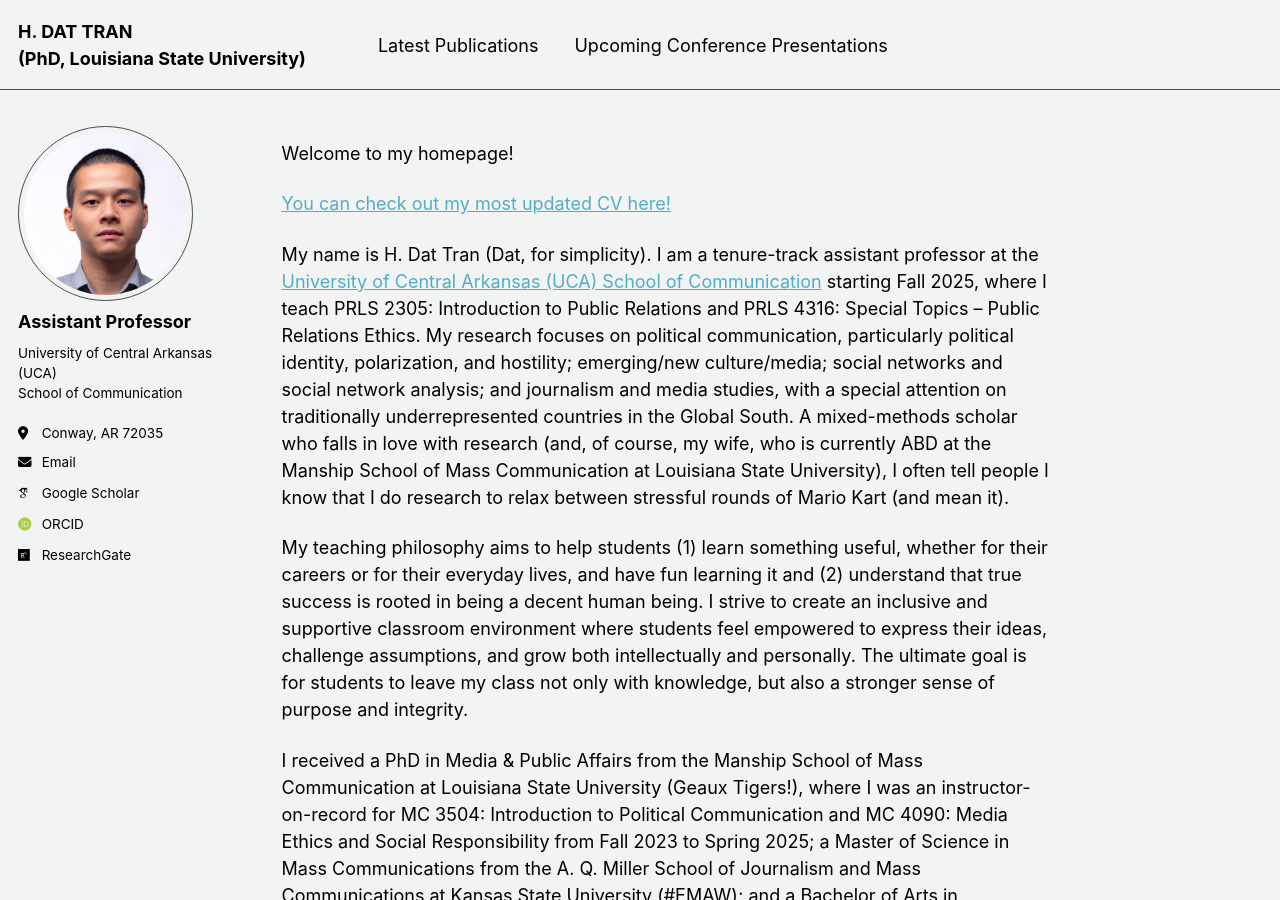
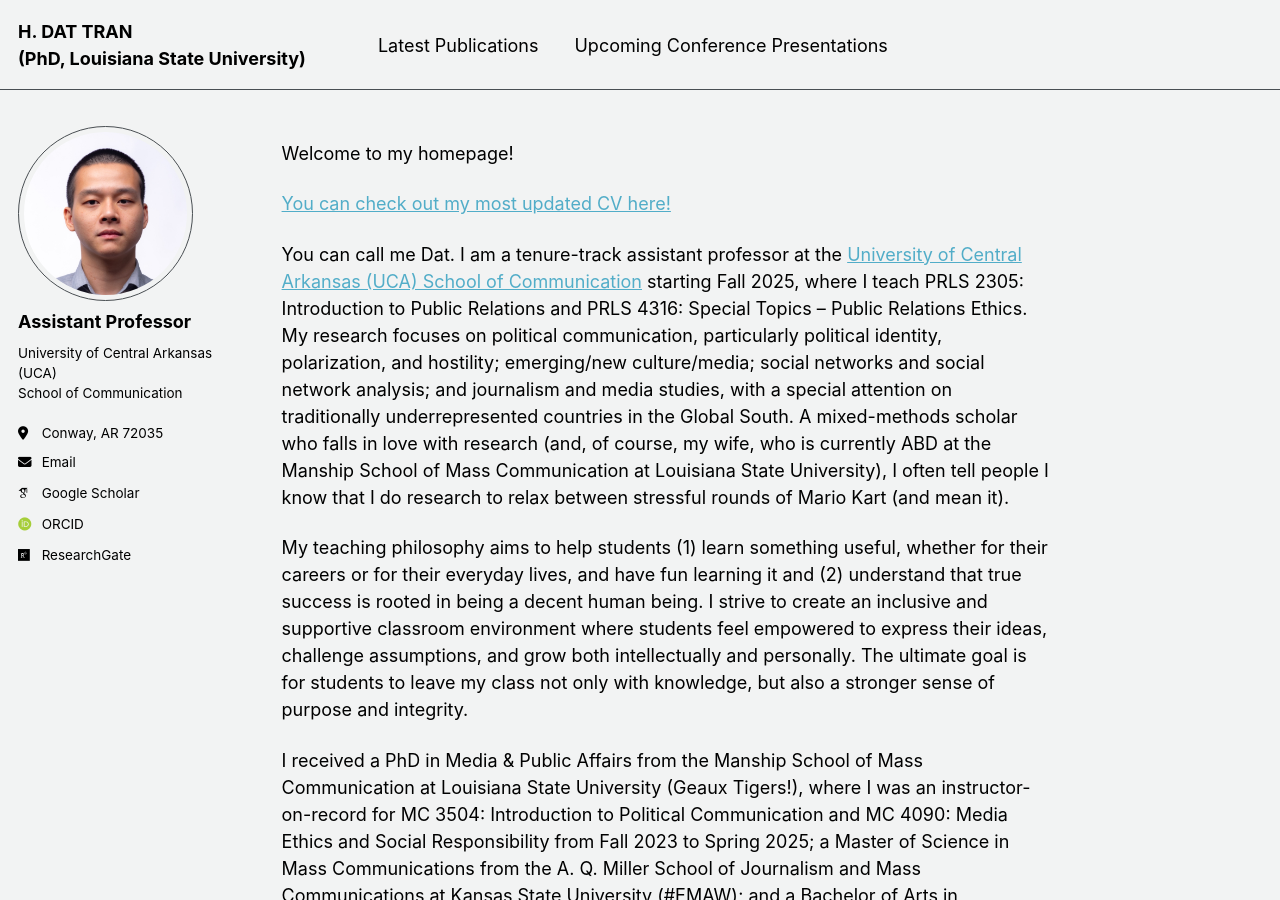
Before and after one commit to hdattran/hdattran.github.io, a Jekyll site: the page built from _pages/about.md, in a window 1280 px wide and 900 px high. Built offline with Jekyll 4.4.1, drawn with Linux system fonts in a browser that asks for light colours; some web fonts are replaced.

Commit message:
Update about.md

```diff
--- a/_pages/about.md
+++ b/_pages/about.md
@@ -11,7 +11,7 @@ Welcome to my homepage!
 
 [You can check out my most updated CV here!](/files/CV_HDatTran.pdf)
 
-My name is H. Dat Tran (Dat, for simplicity). I am a tenure-track assistant professor at the [University of Central Arkansas (UCA) School of Communication](https://uca.edu/communication/) starting Fall 2025, where I teach PRLS 2305: Introduction to Public Relations and PRLS 4316: Special Topics – Public Relations Ethics. My research focuses on political communication, particularly political identity, polarization, and hostility; emerging/new culture/media; social networks and social network analysis; and journalism and media studies, with a special attention on traditionally underrepresented countries in the Global South. A mixed-methods scholar who falls in love with research (and, of course, my wife, who is currently ABD at the Manship School of Mass Communication at Louisiana State University), I often tell people I know that I do research to relax between stressful rounds of Mario Kart (and mean it).
+You can call me Dat. I am a tenure-track assistant professor at the [University of Central Arkansas (UCA) School of Communication](https://uca.edu/communication/) starting Fall 2025, where I teach PRLS 2305: Introduction to Public Relations and PRLS 4316: Special Topics – Public Relations Ethics. My research focuses on political communication, particularly political identity, polarization, and hostility; emerging/new culture/media; social networks and social network analysis; and journalism and media studies, with a special attention on traditionally underrepresented countries in the Global South. A mixed-methods scholar who falls in love with research (and, of course, my wife, who is currently ABD at the Manship School of Mass Communication at Louisiana State University), I often tell people I know that I do research to relax between stressful rounds of Mario Kart (and mean it).
 
 My teaching philosophy aims to help students (1) learn something useful, whether for their careers or for their everyday lives, and have fun learning it and (2) understand that true success is rooted in being a decent human being. I strive to create an inclusive and supportive classroom environment where students feel empowered to express their ideas, challenge assumptions, and grow both intellectually and personally. The ultimate goal is for students to leave my class not only with knowledge, but also a stronger sense of purpose and integrity.
 
```
